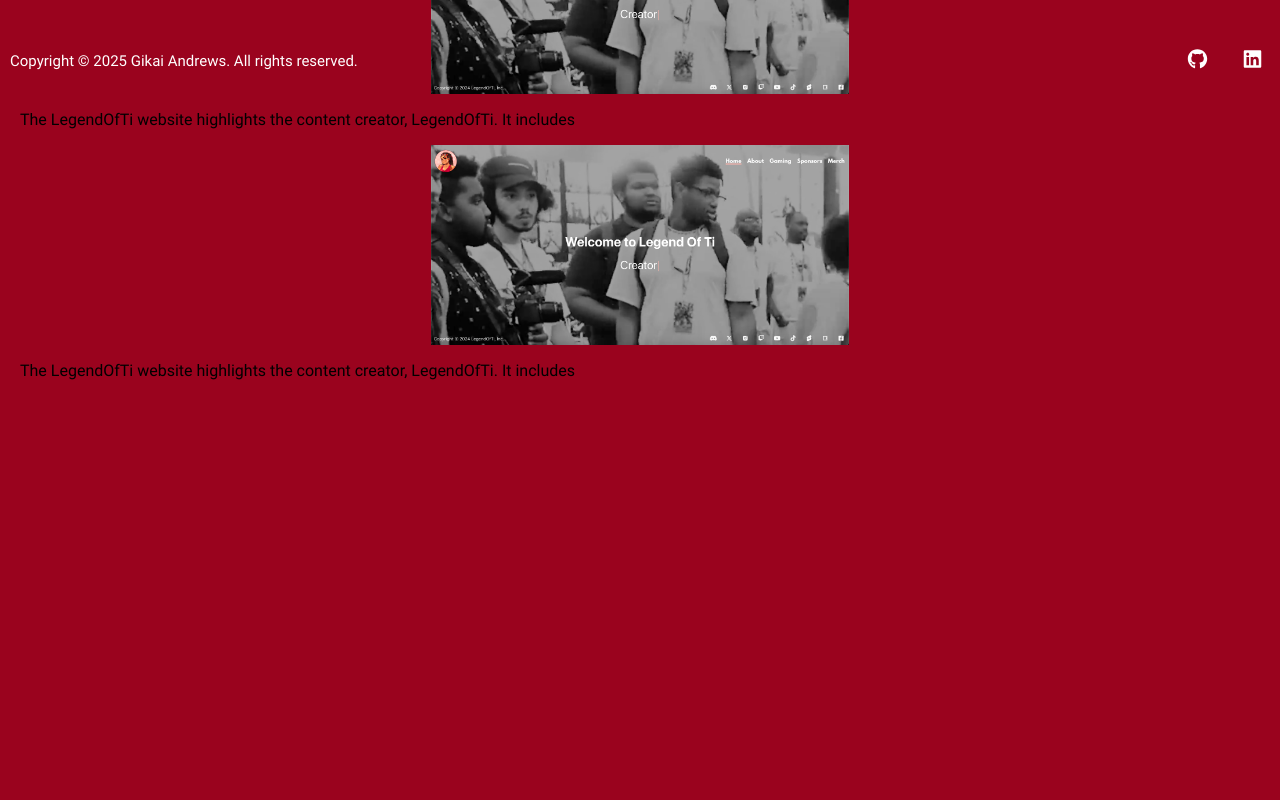
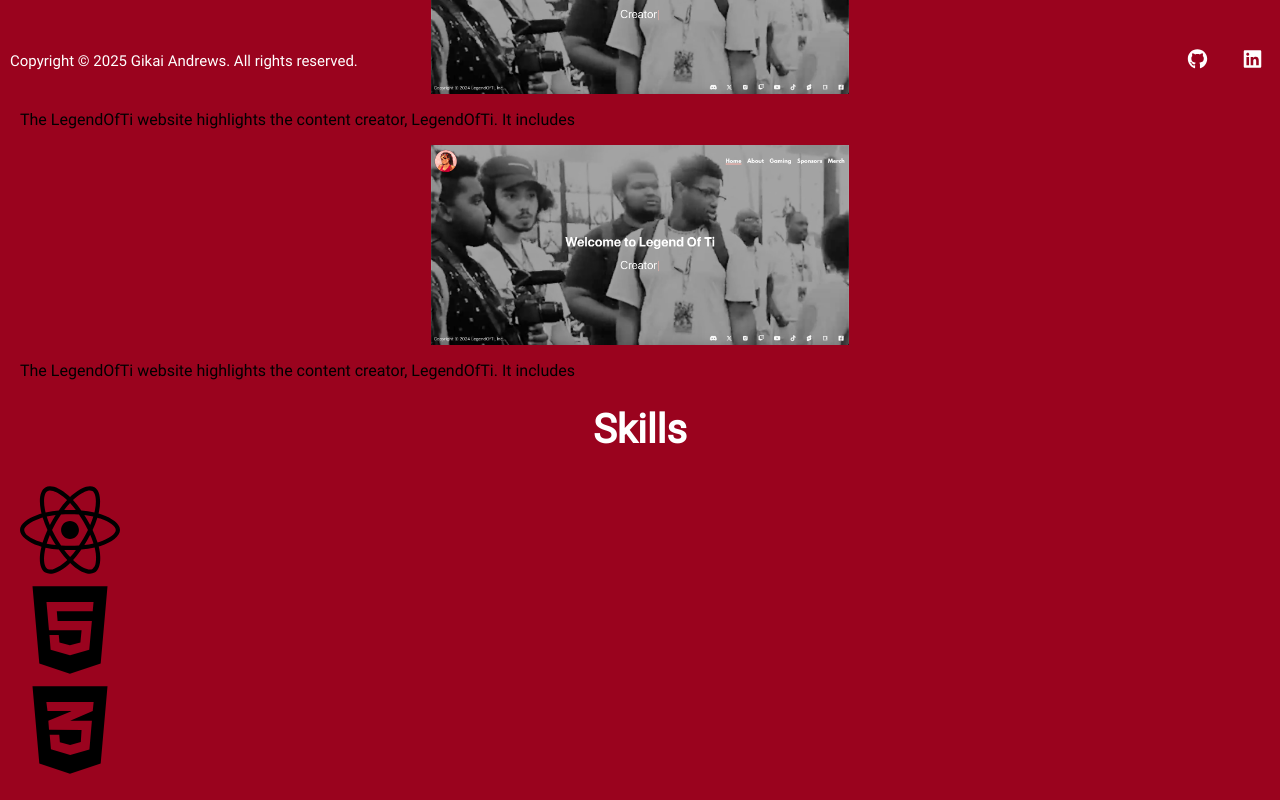
Before and after one commit to GikaiA/gikai-portfolio, a React (Vite) app in the folder gikai-portfolio/: page / in a window 1280 px wide. Shown: the part 715-1515 px from the top of the page. Before the commit the page ends 1131 px from the top, so only its background shows below. Built offline with nearby package versions, Linux system fonts and the light colour scheme.

Commit message:
added icons, still working on it

```diff
--- a/gikai-portfolio/src/Home/Home.css
+++ b/gikai-portfolio/src/Home/Home.css
@@ -48,7 +48,7 @@
   display: flex;
 }
 
-.projects-title {
+.title {
   display: flex;
   justify-content: center;
   color: white;
@@ -93,3 +93,15 @@
   text-align: center;
   color: white;
 }
+
+
+
+.skills-grid{
+  display: grid;
+  flex-wrap: wrap;
+}
+
+.skill-icon{
+  width: 100px;
+  height: 100%;
+}
--- a/gikai-portfolio/src/Home/Home.jsx
+++ b/gikai-portfolio/src/Home/Home.jsx
@@ -2,6 +2,10 @@
 import "./Home.css";
 import { Typewriter } from "react-simple-typewriter";
 import legendofti from "../images/legendofti.png";
+import { FaReact } from "react-icons/fa";
+import { FaHtml5 } from "react-icons/fa";
+import { FaFigma } from "react-icons/fa";
+import { FaCss3Alt } from "react-icons/fa";
 
 function Home() {
   return (
@@ -29,7 +33,7 @@
         </div>
       </div>
       <div className="projects" id="projects">
-        <h1 className="projects-title">Projects</h1>
+        <h1 className="title">Projects</h1>
         <div className="projects-section">
           <div className="card">
             <img
@@ -39,15 +43,13 @@
             ></img>
             <div className="project-bio-section"></div>
             <p className="project-bio">
-                The LegendOfTi website highlights the content creator,
-                LegendOfTi. This custom portfolio website was designed and
-                developed to highlight the unique style and brand of the
-                creator, integrating social media and sponsor visibility
-                enhancements to maximize engagement and revenue.
+              The LegendOfTi website highlights the content creator, LegendOfTi.
+              This custom portfolio website was designed and developed to
+              highlight the unique style and brand of the creator, integrating
+              social media and sponsor visibility enhancements to maximize
+              engagement and revenue.
             </p>
-              <div className="icons">
-
-              </div>
+            <div className="icons"></div>
           </div>
         </div>{" "}
         <div className="card">
@@ -73,6 +75,14 @@
           </p>
         </div>{" "}
       </div>
+      <div className="skills-section">
+        <h1 className="title">Skills</h1>
+        <div className="skills-grid">
+          <FaReact className="skill-icon" />
+          <FaHtml5 className="skill-icon" />
+          <FaCss3Alt className="skill-icon" />
+        </div>
+      </div>
     </div>
   );
 }
```
Lines whose indentation alone changed are shown as unchanged.
